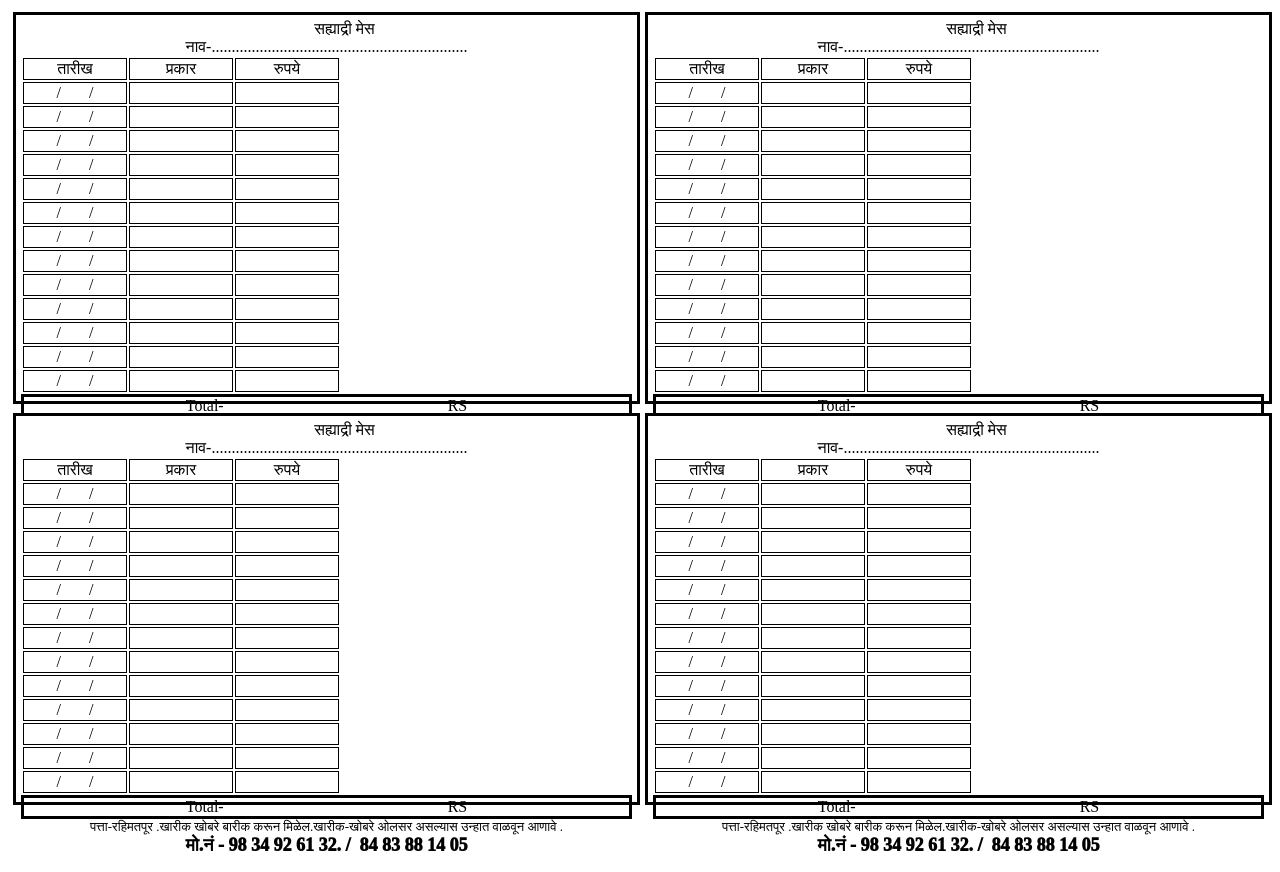
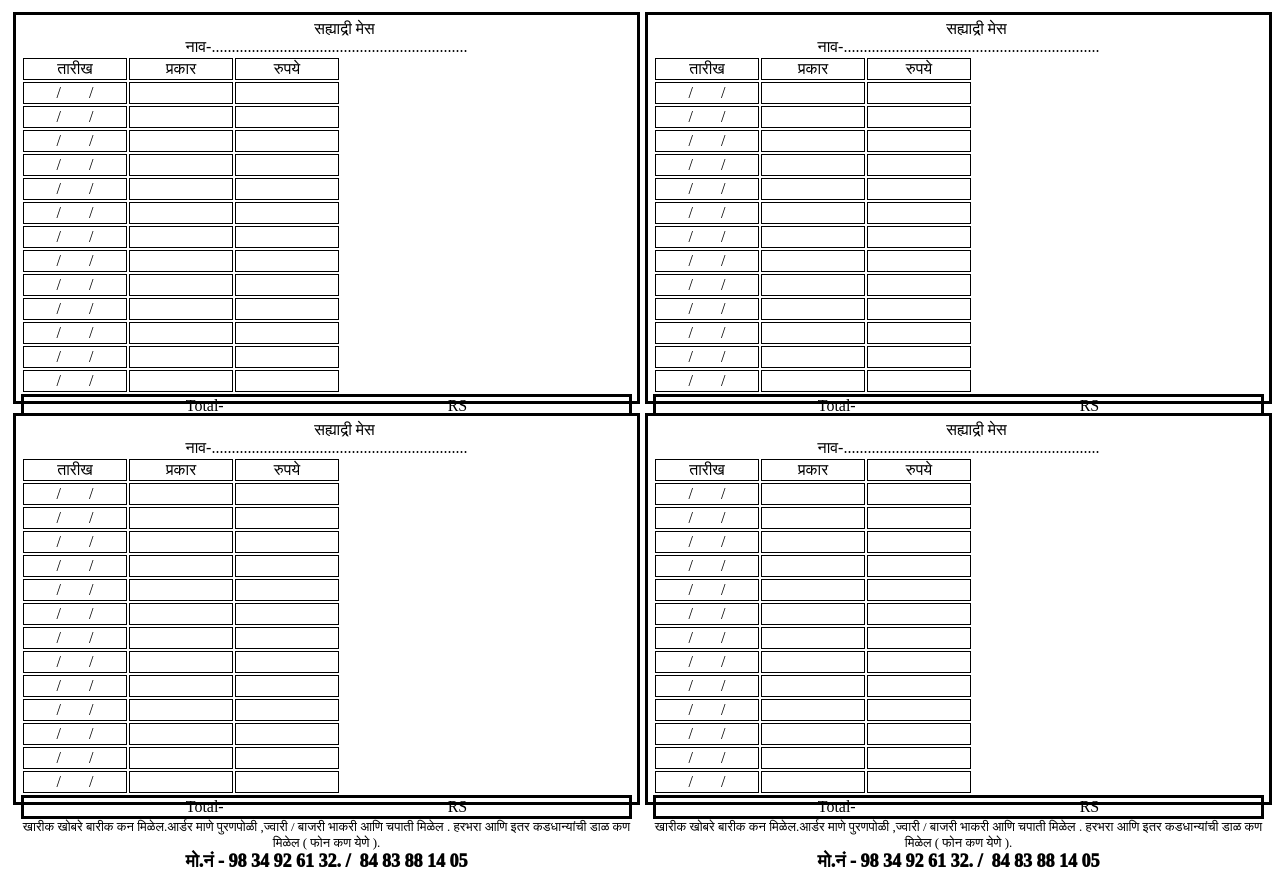
Before and after one commit to aniruddhamaheshmane/HOSPITAL-BILL, a plain HTML site: page index.html in a window 1280 px wide. Drawn offline with Linux system fonts and the light colour scheme.

Commit message:
Update index.html

```diff
--- a/index.html
+++ b/index.html
@@ -146,7 +146,7 @@ width: 100px;
       <div class="c"> Total-&nbsp&nbsp&nbsp&nbsp&nbsp&nbsp&nbsp&nbsp&nbsp&nbsp&nbsp&nbsp&nbsp&nbsp&nbsp&nbsp&nbsp&nbsp&nbsp&nbsp&nbsp&nbsp&nbsp&nbsp&nbsp&nbsp&nbsp&nbsp&nbsp&nbsp&nbsp&nbsp&nbsp&nbsp&nbsp&nbsp&nbsp&nbsp&nbsp&nbsp&nbsp&nbsp&nbsp&nbsp&nbsp&nbsp&nbsp&nbsp&nbsp&nbsp&nbsp&nbsp&nbsp&nbsp&nbsp&nbspRS   </div>
     </table>
 </div>
-<div class="d">पत्ता-रहिमतपूर .खारीक खोबरे बारीक करून मिळेल.खारीक-खोबरे ओलसर असल्यास उन्हात वाळवून  आणावे . <br>
+<div class="d">खारीक खोबरे बारीक कन मिळेल.आर्डर माणे पुरणपोळी ,ज्वारी / बाजरी भाकरी आणि चपाती मिळेल . हरभरा आणि इतर कडधान्यांची डाळ कण मिळेल ( फोन कण येणे ). <br>
  </div>
  <div class="e">  मो.नं - 98 34 92 61 32.&nbsp/&nbsp&nbsp84 83 88 14 05</div>
 
@@ -251,7 +251,7 @@ width: 100px;
           <div class="c"> Total-&nbsp&nbsp&nbsp&nbsp&nbsp&nbsp&nbsp&nbsp&nbsp&nbsp&nbsp&nbsp&nbsp&nbsp&nbsp&nbsp&nbsp&nbsp&nbsp&nbsp&nbsp&nbsp&nbsp&nbsp&nbsp&nbsp&nbsp&nbsp&nbsp&nbsp&nbsp&nbsp&nbsp&nbsp&nbsp&nbsp&nbsp&nbsp&nbsp&nbsp&nbsp&nbsp&nbsp&nbsp&nbsp&nbsp&nbsp&nbsp&nbsp&nbsp&nbsp&nbsp&nbsp&nbsp&nbsp&nbspRS   </div>
         </table>
   </div>
-  <div class="d">पत्ता-रहिमतपूर .खारीक खोबरे बारीक करून मिळेल.खारीक-खोबरे ओलसर असल्यास उन्हात वाळवून  आणावे . <br>
+  <div class="d">खारीक खोबरे बारीक कन मिळेल.आर्डर माणे पुरणपोळी ,ज्वारी / बाजरी भाकरी आणि चपाती मिळेल . हरभरा आणि इतर कडधान्यांची डाळ कण मिळेल ( फोन कण येणे ). <br>
      </div>
      <div class="e">  मो.नं - 98 34 92 61 32.&nbsp/&nbsp&nbsp84 83 88 14 05</div>
 
@@ -365,7 +365,7 @@ width: 100px;
                     <div class="c"> Total-&nbsp&nbsp&nbsp&nbsp&nbsp&nbsp&nbsp&nbsp&nbsp&nbsp&nbsp&nbsp&nbsp&nbsp&nbsp&nbsp&nbsp&nbsp&nbsp&nbsp&nbsp&nbsp&nbsp&nbsp&nbsp&nbsp&nbsp&nbsp&nbsp&nbsp&nbsp&nbsp&nbsp&nbsp&nbsp&nbsp&nbsp&nbsp&nbsp&nbsp&nbsp&nbsp&nbsp&nbsp&nbsp&nbsp&nbsp&nbsp&nbsp&nbsp&nbsp&nbsp&nbsp&nbsp&nbsp&nbspRS   </div>
                   </table>
             </div>
-            <div class="d">पत्ता-रहिमतपूर .खारीक खोबरे बारीक करून मिळेल.खारीक-खोबरे ओलसर असल्यास उन्हात वाळवून  आणावे . <br>
+            <div class="d">खारीक खोबरे बारीक कन मिळेल.आर्डर माणे पुरणपोळी ,ज्वारी / बाजरी भाकरी आणि चपाती मिळेल . हरभरा आणि इतर कडधान्यांची डाळ कण मिळेल ( फोन कण येणे ). <br>
                </div>
                <div class="e">  मो.नं - 98 34 92 61 32.&nbsp/&nbsp&nbsp84 83 88 14 05</div>
 
@@ -468,7 +468,7 @@ width: 100px;
                         <div class="c"> Total-&nbsp&nbsp&nbsp&nbsp&nbsp&nbsp&nbsp&nbsp&nbsp&nbsp&nbsp&nbsp&nbsp&nbsp&nbsp&nbsp&nbsp&nbsp&nbsp&nbsp&nbsp&nbsp&nbsp&nbsp&nbsp&nbsp&nbsp&nbsp&nbsp&nbsp&nbsp&nbsp&nbsp&nbsp&nbsp&nbsp&nbsp&nbsp&nbsp&nbsp&nbsp&nbsp&nbsp&nbsp&nbsp&nbsp&nbsp&nbsp&nbsp&nbsp&nbsp&nbsp&nbsp&nbsp&nbsp&nbspRS   </div>
                     </table>
               </div>
-              <div class="d">पत्ता-रहिमतपूर .खारीक खोबरे बारीक करून मिळेल.खारीक-खोबरे ओलसर असल्यास उन्हात वाळवून  आणावे . <br>
+              <div class="d">खारीक खोबरे बारीक कन मिळेल.आर्डर माणे पुरणपोळी ,ज्वारी / बाजरी भाकरी आणि चपाती मिळेल . हरभरा आणि इतर कडधान्यांची डाळ कण मिळेल ( फोन कण येणे ). <br>
                  </div>
                  <div class="e">  मो.नं - 98 34 92 61 32.&nbsp/&nbsp&nbsp84 83 88 14 05</div>
 
```
